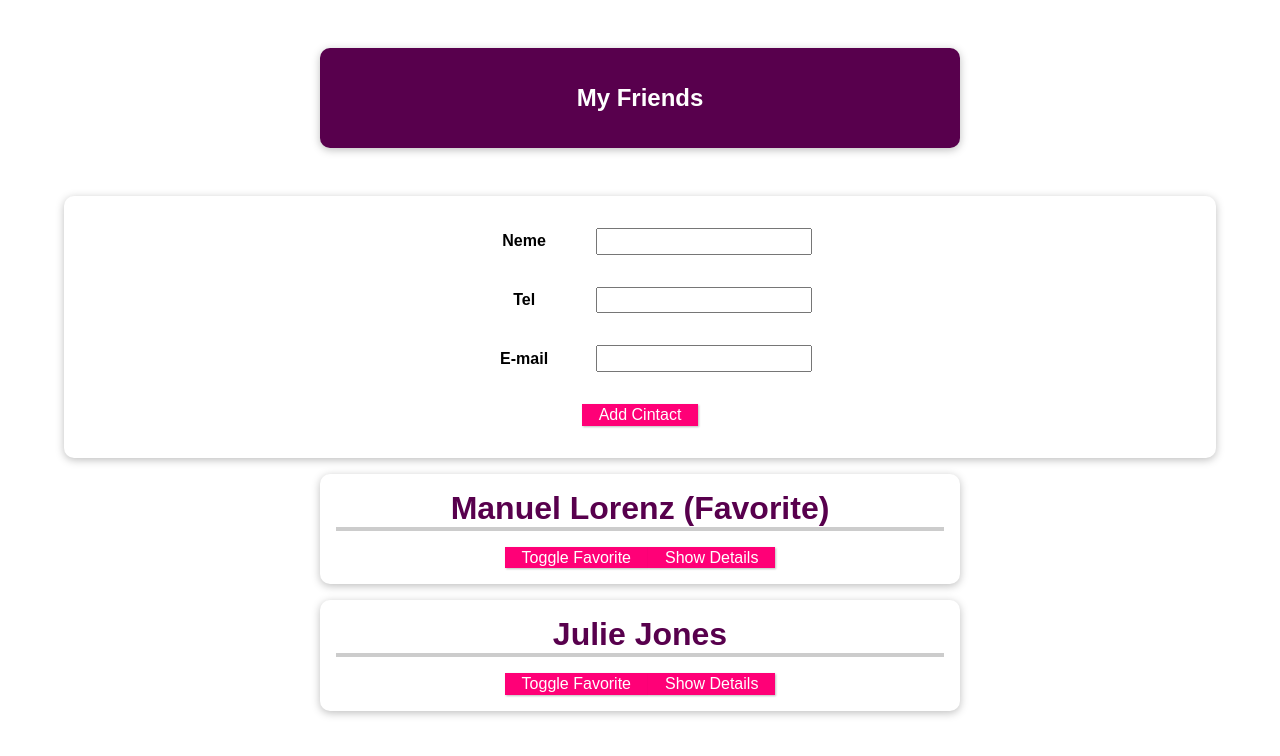
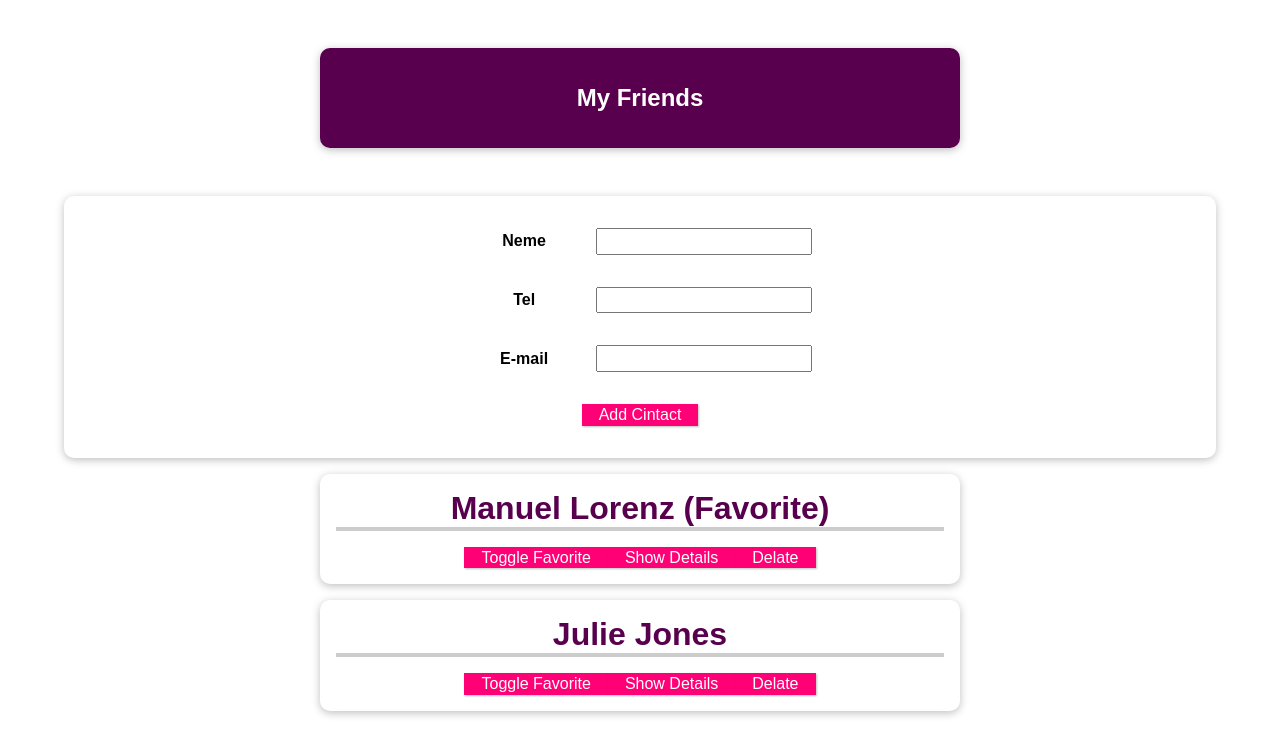
Before and after one commit to MrozKarol/vue_-aventure, a Vue app in the folder vue_basic/07_Component Communication/1_props/: page / in a window 1280 px wide. Shown: the top 756 px of the page. Built offline with nearby package versions, Linux system fonts and the light colour scheme.

Commit message:
Adding More Component Communication- delate component

```diff
--- a/vue_basic/07_Component Communication/1_props/src/App.vue
+++ b/vue_basic/07_Component Communication/1_props/src/App.vue
@@ -14,6 +14,7 @@
         :email-address="friend.email"
         :is-favorite="friend.isFavorite"
         @toggle-favorite="toggleFavoriteStatus"
+        @delate-freind="delateContact"
       ></friend-contact>
     </ul>
   </section>
@@ -57,6 +58,9 @@
         isFavorite: false,
       };
       this.friends.push(newFreindContact);
+    },
+    delateContact(friendId) {
+      this.friends = this.friends.filter((freind) => freind.id !== friendId);
     },
   },
 };
--- a/vue_basic/07_Component Communication/1_props/src/components/FriendContact.vue
+++ b/vue_basic/07_Component Communication/1_props/src/components/FriendContact.vue
@@ -15,6 +15,7 @@
         {{ emailAddress }}
       </li>
     </ul>
+    <button @click="$emit('delate-freind', id)">Delate</button>
   </li>
 </template>
 
@@ -47,7 +48,7 @@
       // },
     },
   },
-  emits: ['toggle-favorite'],
+  emits: ['toggle-favorite', 'delate-freind'],
   // emits: {
   //   'toggle-favorite': function (id) {
   //     if (id) {
@@ -71,6 +72,9 @@
     toggleFavorite() {
       this.$emit('toggle-favorite', this.id);
     },
+    // delateFreind() {
+    //   this.$emit('delate-freind', this.id);
+    // },
   },
 };
 </script>
```
